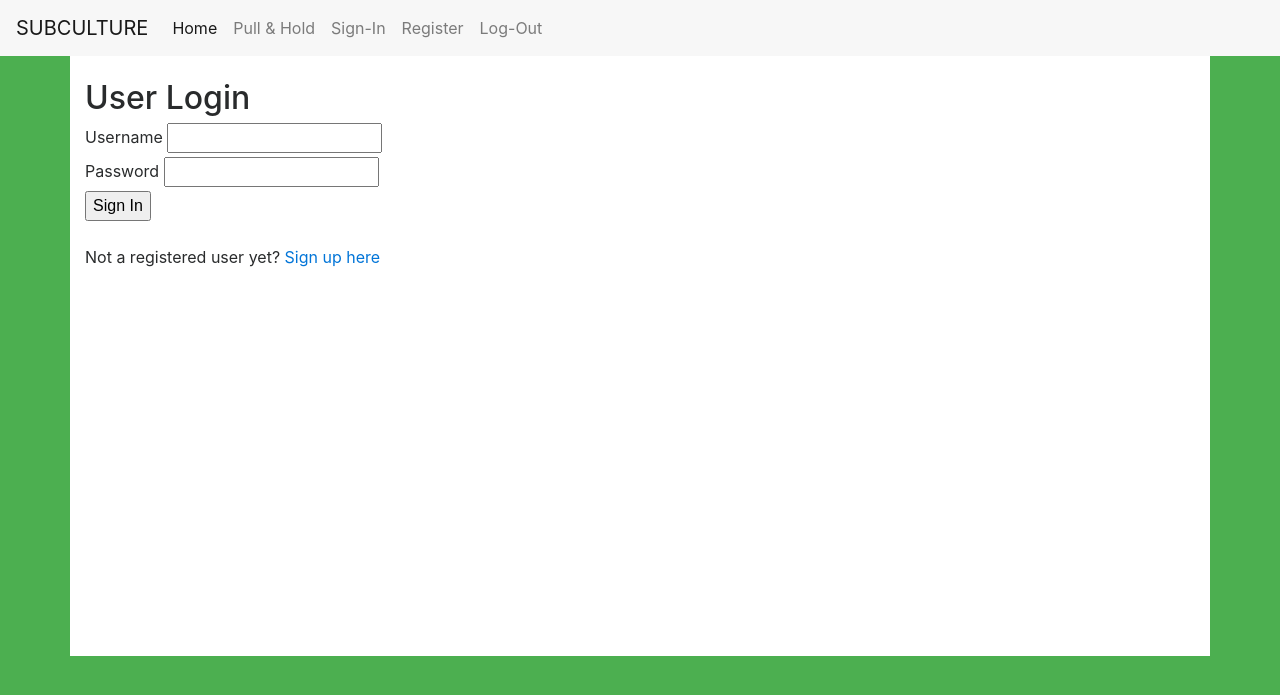
After one commit to alexorear/subculture_webapp, a Django app: page /pullhold/login/ in a window 1280 px wide. The commit adds this page. Shown: the top 695 px of the page. Run offline with Django 3.2, Linux system fonts and the light colour scheme; some libraries are stand-ins or nearby versions.

Commit message:
Created UserSignIn view and template, updated nav links

```diff
--- a/pullhold/templates/pullhold/base.html
+++ b/pullhold/templates/pullhold/base.html
@@ -21,7 +21,7 @@
       <div class="navbar-nav">
         <a class="nav-item nav-link active" href="{% url 'home' %}">Home <span class="sr-only">(current)</span></a>
         <a class="nav-item nav-link" href="{% url 'pullhold:index' %}">Pull &amp; Hold</a>
-        <a class="nav-item nav-link" href="#">Sign-In</a>
+        <a class="nav-item nav-link" href="{% url 'pullhold:login'%}">Sign-In</a>
         <a class="nav-item nav-link" href="{% url 'pullhold:register' %}">Register</a>
         <a class="nav-item nav-link" href="#">Log-Out</a>
       </div>
--- /dev/null
+++ b/pullhold/templates/pullhold/login.html
@@ -0,0 +1,28 @@
+{% extends 'pullhold/base.html' %}
+
+{% block content %}
+  <h2>User Login</h2>
+  <div>
+    <form method="post">
+      {% csrf_token %}
+      <div>
+        <label>Username</label>
+        <input type="text" name="username"></input>
+      </div>
+      <div>
+        <label>Password</label>
+        <input type="password" name="password"></input>
+      </div>
+      <div class="error_message">
+        {{ error }}
+      </div>
+      <button type="submit">Sign In</button>
+    </form>
+  </div>
+
+  <br/>
+  <div>
+    <p>Not a registered user yet? <a href="{% url 'pullhold:register' %}">Sign up here</a></p>
+  </div>
+
+{% endblock %}
--- a/pullhold/templates/pullhold/registration.html
+++ b/pullhold/templates/pullhold/registration.html
@@ -15,6 +15,6 @@
 </form>
 
 <br/>
-<p>Already have an pull and hold account set up? <a href="#">Log-in here</a>
+<p>Already have an pull and hold account set up? <a href="{% url 'pullhold:login'%}">Log-in here</a>
 
 {% endblock %}
--- a/pullhold/urls.py
+++ b/pullhold/urls.py
@@ -1,8 +1,10 @@
 from django.conf.urls import url
+from django.contrib import admin
 from . import views
 
 app_name = 'pullhold'
 urlpatterns = [
     url(r'^$', views.index, name='index'),
+    url(r'^login/$', views.UserSignIn.as_view(), name='login'),
     url(r'^register/$', views.UserFormView.as_view(), name='register'),
 ]
--- a/pullhold/views.py
+++ b/pullhold/views.py
@@ -11,6 +11,25 @@ from django.http import HttpResponse
 # Create your views here.
 def index(request):
     return render(request, 'pullhold/index.html')
+
+class UserSignIn(View):
+
+    def get(self, request):
+        return render(request, 'pullhold/login.html')
+
+    def post(self, request):
+        username = request.POST['username']
+        password = request.POST['password']
+
+        user = authenticate(username = username, password = password)
+
+        if user is not None:
+            login(request, user)
+            return redirect('pullhold:index')
+
+        else:
+            error = "Invalid Username or Password"
+            return render(request, 'pullhold/login.html', {'error': error})
 
 class UserFormView(View):
     form_class = UserForm
```
Also changed, not shown: db.sqlite3.
